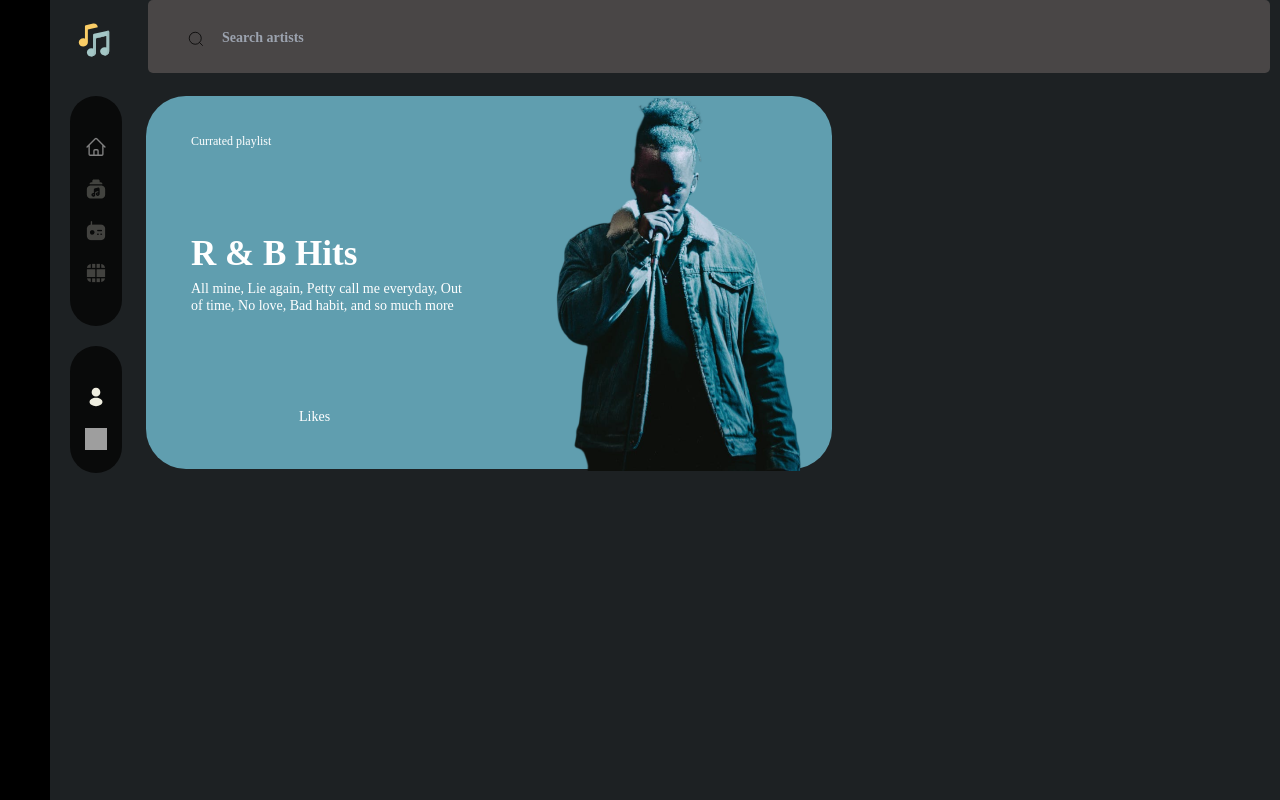
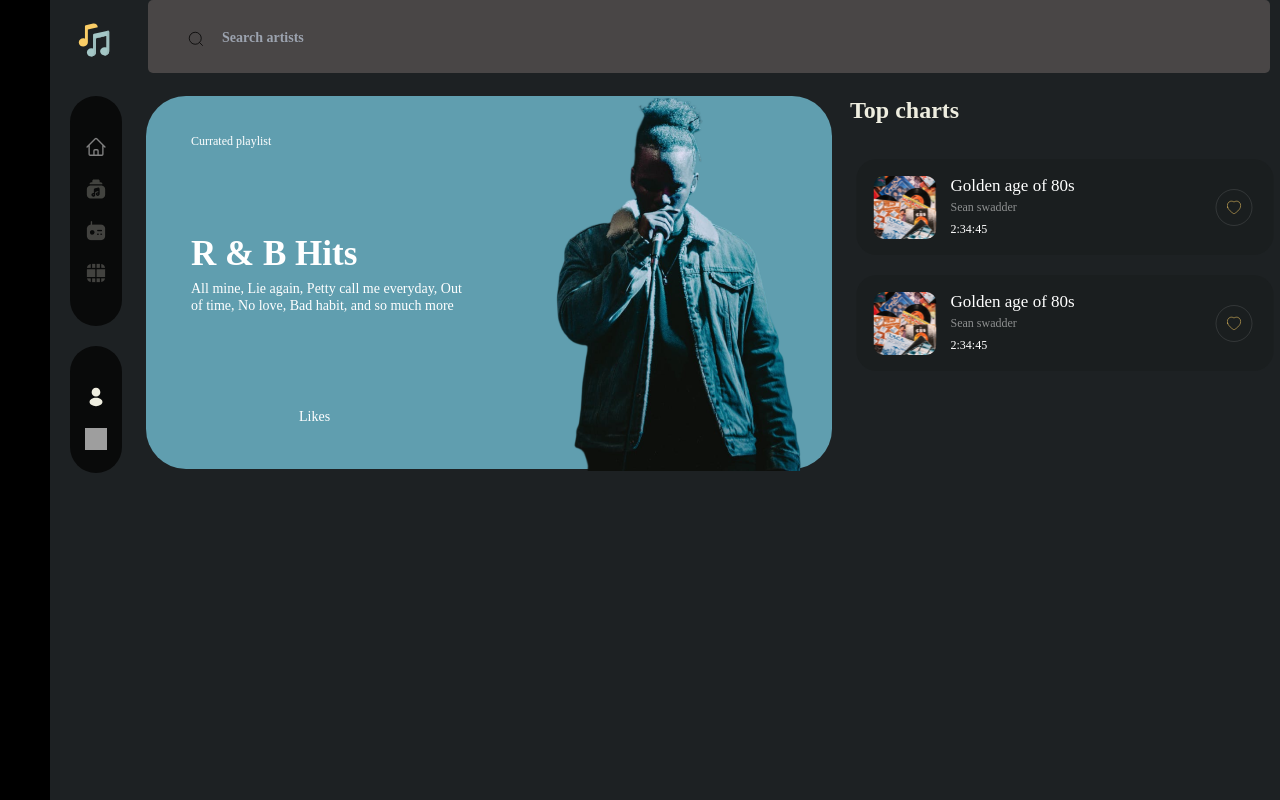
Before and after one commit to ronkips/spotify, a Next.js app: page / in a window 1280 px wide. Shown: the top 800 px of the page. Built offline with nearby package versions, Linux system fonts and the light colour scheme; grey boxes are pictures that could not be loaded.

Commit message:
updated the music section

```diff
--- a/src/Components/Home.js
+++ b/src/Components/Home.js
@@ -26,6 +26,51 @@ const Home = () => {
           />
           <div className={style.hlikes}>Likes</div>
         </div>
+        <div className={style.htitle2}>Top charts</div>
+        <div className={style.hcontainer3}>
+          <div className={style.hmusic}>
+            <Image
+              className={style.rectangle17}
+              src="/rec.png"
+              width={63}
+              height={63}
+              alt="home"
+            />
+            <span className={style.rectitle}>Golden age of 80s</span>
+            <span className={style.recname}>Sean swadder</span>
+            <div className={style.rectime}>2:34:45</div>
+            <div className={style.reccircle}>
+              <Image
+                className={style.stroke}
+                src="/stroke.svg"
+                width={15}
+                height={14}
+                alt="love"
+              />
+            </div>
+          </div>
+          <div className={style.hmusic}>
+            <Image
+              className={style.rectangle17}
+              src="/rec.png"
+              width={63}
+              height={63}
+              alt="home"
+            />
+            <span className={style.rectitle}>Golden age of 80s</span>
+            <span className={style.recname}>Sean swadder</span>
+            <div className={style.rectime}>2:34:45</div>
+            <div className={style.reccircle}>
+              <Image
+                className={style.stroke}
+                src="/stroke.svg"
+                width={15}
+                height={14}
+                alt="love"
+              />
+            </div>
+          </div>
+        </div>
         {/* <Footer /> */}
       </div>
     </div>
--- a/src/styles/Home.module.css
+++ b/src/styles/Home.module.css
@@ -212,5 +212,134 @@
   /* height: 571px; */
   left: 343px;
   top: 2px;
+}
+.htitle2 {
+  position: absolute;
+  width: 123px;
+  height: 29px;
+  left: 800px;
+  top: 96px;
 
+  /* Bold/24px */
+
+  font-family: 'Quicksand';
+  font-style: normal;
+  font-weight: 700;
+  font-size: 24px;
+  line-height: 120%;
+  /* identical to box height, or 29px */
+
+  /* light */
+
+  color: #efeee0;
 }
+.hcontainer3 {
+  position: absolute;
+  width: 430px;
+  height: 356px;
+  left: 800px;
+  top: 139px;
+  overflow: hidden;
+  background: inherit;
+}
+.hmusic {
+  position: relative;
+  display: grid;
+  grid-template-columns: repeat(1, 1fr);
+  width: 417px;
+  height: 96px;
+  left: 50%;
+  transform: translateY(-50%);
+  transform: translateX(-50%);
+  top: 0px;
+  margin-top: 20px;
+  background: #1a1e1f;
+  border-radius: 20px;
+}
+.hmusicin {
+  position: absolute;
+  width: 63px;
+  height: 63px;
+  left: 17px;
+  top: 17px;
+
+  /* background: url(), #d9d9d9; */
+  border-radius: 10px;
+}
+.rectangle17 {
+  position: absolute;
+  left: 17px;
+  top: 17px;
+
+  border-radius: 10px;
+}
+.rectitle {
+  position: absolute;
+  width: 144px;
+  height: 20px;
+  left: 94px;
+  top: 17px;
+
+  /* Regular/17px */
+
+  font-family: 'Quicksand';
+  font-style: normal;
+  font-weight: 400;
+  font-size: 17px;
+  line-height: 120%;
+  /* or 20px */
+
+  color: #ffffff;
+}
+.recname {
+  position: absolute;
+  width: 79px;
+  height: 14px;
+  left: 94px;
+  top: 41px;
+
+  /* Regular/12px */
+
+  font-family: 'Quicksand';
+  font-style: normal;
+  font-weight: 400;
+  font-size: 12px;
+  line-height: 120%;
+  /* or 14px */
+
+  color: rgba(255, 255, 255, 0.5);
+}
+.rectime {
+  position: absolute;
+  width: 37px;
+  height: 14px;
+  left: 94px;
+  top: 63px;
+
+  /* Regular/12px */
+
+  font-family: 'Quicksand';
+  font-style: normal;
+  font-weight: 400;
+  font-size: 12px;
+  line-height: 120%;
+  /* or 14px */
+
+  color: #ffffff;
+}
+.reccircle {
+  box-sizing: border-box;
+
+  position: absolute;
+  width: 37px;
+  height: 37px;
+  left: 359px;
+  top: 30px;
+  border-radius: 50%;
+  border: 1px solid rgba(255, 255, 255, 0.11);
+}
+.stroke {
+  position: absolute;
+  left: 10px;
+  top: 10px;
+}
```
Also changed, not shown: public/rec.png (added), public/stroke.svg (added).
